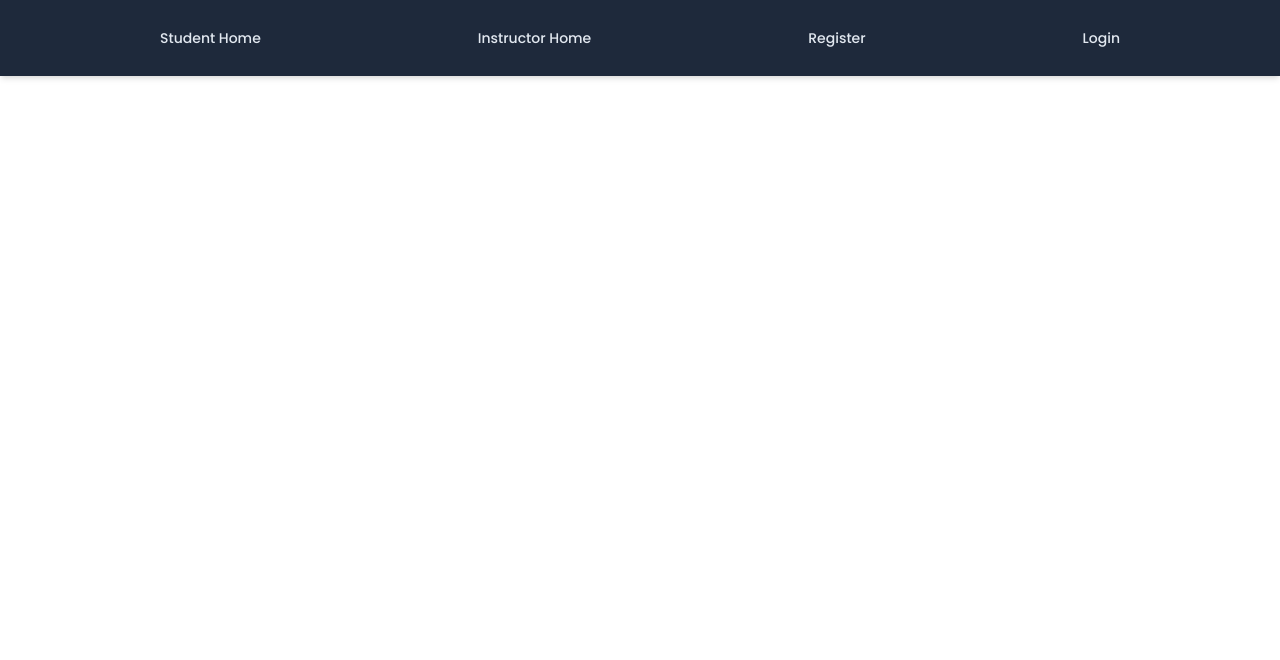
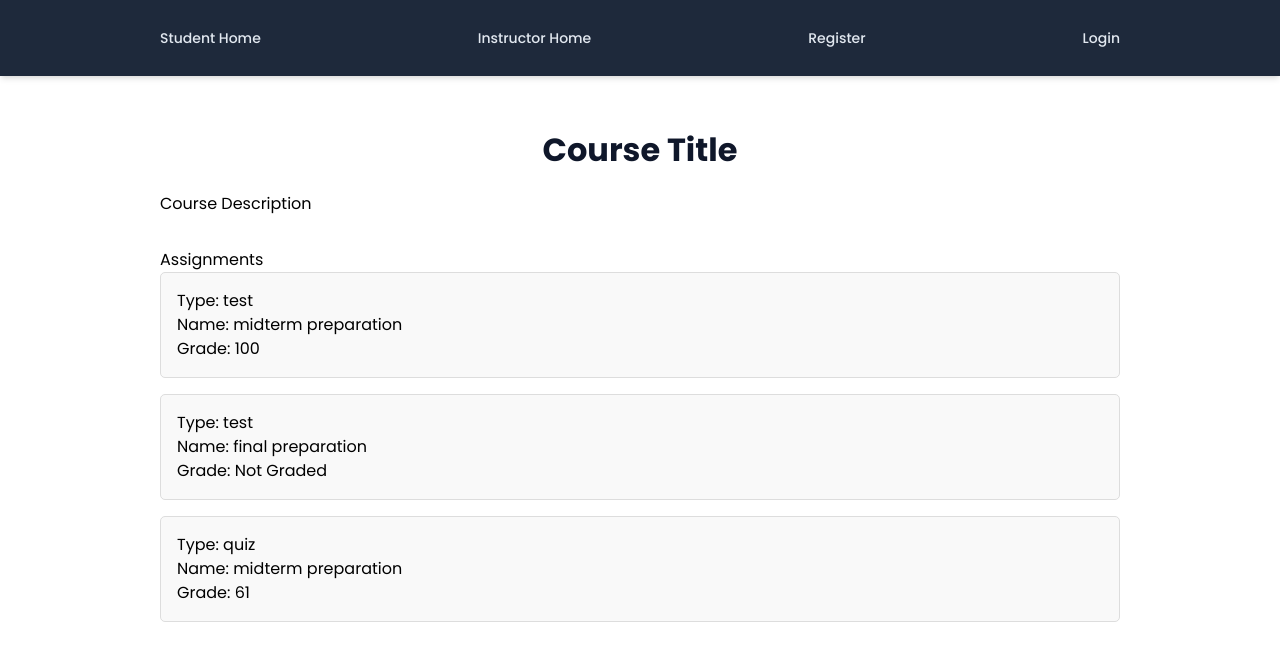
Before and after one commit to CL-17656/CS520_Front, a Vue app: page /course in a window 1280 px wide. Shown: the top 660 px of the page. Built offline with nearby package versions, Linux system fonts and the light colour scheme.

Commit message:
add a course page

```diff
--- a/src/router/index.js
+++ b/src/router/index.js
@@ -3,6 +3,7 @@ import StudentHomeView from '../views/StudentHomeView.vue'
 import InstructorHomeView from '../views/InstructorHomeView.vue'
 import RegisterView from '@/views/Auth/RegisterView.vue'
 import LoginView from '@/views/Auth/LoginView.vue'
+import CoursePageView from '../views/CoursePageView.vue'
 
 const router = createRouter({
   history: createWebHistory(import.meta.env.BASE_URL),
@@ -11,6 +12,14 @@ const router = createRouter({
       path: '/student',
       name: 'studenthome',
       component: StudentHomeView,
+      props: true
+    },
+    {
+      path: '/course',
+      name: 'coursepage',
+      component: CoursePageView,
+      props: true
+
     },
     {
       path: '/instructor',
--- /dev/null
+++ b/src/views/CoursePageView.vue
@@ -0,0 +1,75 @@
+<script setup>
+import { ref, computed } from 'vue';
+import { useRoute } from 'vue-router';
+
+const route = useRoute();
+const course = route.params.course; // Access the passed course from the route params
+
+// If the course parameter is an object passed via `props`, you may need to convert it into a usable format.
+const courseDetails = computed(() => {
+  return typeof course === 'string' ? JSON.parse(course) : course;
+});
+
+// Example assignments data
+const assignments = ref([
+  { type: "test", name: "midterm preparation", grade: "100", isGrade: true },
+  { type: "test", name: "final preparation", grade: "", isGrade: false },
+  { type: "quiz", name: "midterm preparation", grade: "61", isGrade: true },
+]);
+</script>
+
+<template>
+  <main class="course-page">
+    <!-- Display Course Title -->
+    <h1 class="title">{{ courseDetails?.name || 'Course Title' }}</h1>
+
+    <!-- Section: Courses Overview -->
+    <section class="courses-overview">
+      <h2>{{ courseDetails?.description || 'Course Description' }}</h2>
+
+      <!-- Section: Assignments List -->
+      <div class="assignments-list">
+        <h3>Assignments</h3>
+        <ul>
+          <li v-for="(assignment, index) in assignments" :key="index">
+            <p>Type: {{ assignment.type }}</p>
+            <p>Name: {{ assignment.name }}</p>
+            <p>Grade: {{ assignment.isGrade ? assignment.grade : 'Not Graded' }}</p>
+          </li>
+        </ul>
+      </div>
+    </section>
+  </main>
+</template>
+
+<style scoped>
+.course-page {
+  padding: 2rem;
+}
+
+.title {
+  font-size: 2rem;
+  margin-bottom: 1.5rem;
+}
+
+.courses-overview {
+  margin-top: 1rem;
+}
+
+.assignments-list {
+  margin-top: 2rem;
+}
+
+ul {
+  list-style: none;
+  padding: 0;
+}
+
+li {
+  background-color: #f9f9f9;
+  padding: 1rem;
+  border: 1px solid #ddd;
+  margin-bottom: 1rem;
+  border-radius: 5px;
+}
+</style>
--- a/src/views/InstructorHomeView.vue
+++ b/src/views/InstructorHomeView.vue
@@ -1,6 +1,8 @@
 <script setup>
 import { ref } from 'vue';
+import { useRouter } from 'vue-router';
 
+const router = useRouter();
 // Sample data for courses and tasks
 const courses = ref({
    123:{ name: 'COMPSCI 123', description: 'Algorithm', studentCount: 35 },
--- a/src/views/StudentHomeView.vue
+++ b/src/views/StudentHomeView.vue
@@ -1,21 +1,24 @@
 <script setup>
 import { ref } from 'vue';
+import { useRouter } from 'vue-router'; // Use `useRouter` for navigation
 
+const router = useRouter(); // Create an instance of `useRouter`
 // Data for the course list and semesters
-const courses = ref({
-  123: { name: 'COMPSCI 123', description: 'Algorithm', assignments: 5},
-  456: { name: 'COMPSCI 456', description: 'Artifical Intelligence', assignments: 9},
-  678: { name: 'COMPSCI 678', description: 'Operating System', assignments: 9},
-  789: { name: 'COMPSCI 789', description: 'Distributed System', assignments: 8},
-});
+const courses = ref([
+  {id:123, name: 'COMPSCI 123', description: 'Algorithm', assignments: 5},
+  {id:456, name: 'COMPSCI 456', description: 'Artifical Intelligence', assignments: 9},
+  {id:678, name: 'COMPSCI 678', description: 'Operating System', assignments: 9},
+  {id:789, name: 'COMPSCI 789', description: 'Distributed System', assignments: 8},
+]);
 
 const courseList = ref([]);
-const semesters = ref(['2025']);
+const semesters = ref(['Year of 2025']);
 
 // Modal control and input data
 const showModal = ref(false);
 const newCourseId = ref('');
 let error_message = ref('')
+
 function addCourse() {
   showModal.value = true;
 }
@@ -24,7 +27,16 @@ function submitCourse() {
 
   if (newCourseId.value.trim() !== ''  )  {
     const courseId = newCourseId.value.trim();
-    const currentCourse = courses.value[courseId];
+
+
+    let currentCourse
+      for(const element of courses.value){
+        if(element.id == courseId) {
+          currentCourse = element;
+        }
+
+    };
+
 
     if (currentCourse) {
       // Add the course to the courseList
@@ -39,6 +51,9 @@ function submitCourse() {
   }
 
 }
+function viewAssignments(course){
+  router.push({ name: 'coursepage', params:{course:JSON.stringify(course)}});
+}
 
 function closeModal() {
   showModal.value = false;
@@ -52,10 +67,10 @@ function closeModal() {
     <div class="semester" v-for="semester in semesters" :key="semester">
       <h2>{{ semester }}</h2>
       <div class="courses-grid">
-          <div v-for="(course, index) in courseList" :key="index" class="course-card">
+          <div v-for="(course) in courseList" :key="index" class="course-card">
             <h3>{{ course.name }}</h3>
             <p>{{ course.description }}</p>
-            <div class="assignments">{{ course.assignments }} assignments</div>
+            <button @click="viewAssignments(course)" class="assignments">{{ course.assignments }} assignments</button>
           </div>
         <div class="course-card add-course">
           <button @click="addCourse">Add Course</button>
```
